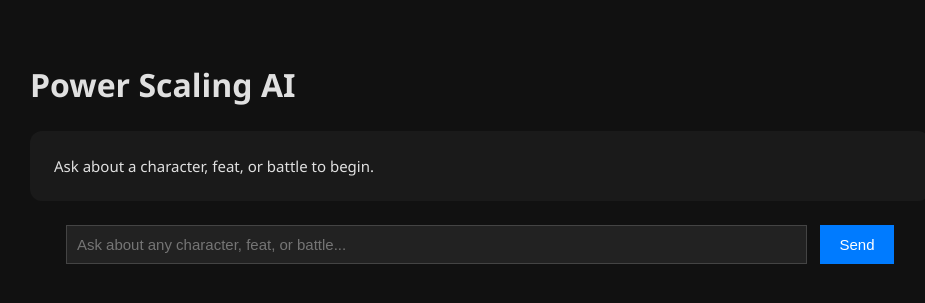
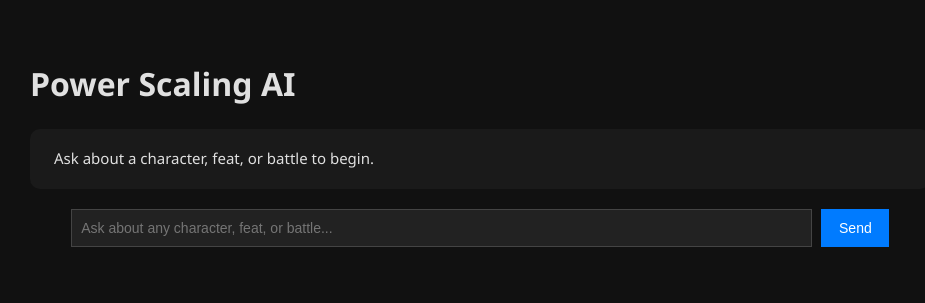
Before and after one commit to Warai777/power-scaler-ai, a Flask app: page / in a window 1280 px wide. Shown: the top 303 px of the page, without its empty margins (160-1085 px from the left). Run offline with Flask 3, Linux system fonts and the light colour scheme.

Commit message:
Update chat.html

```diff
--- a/templates/chat.html
+++ b/templates/chat.html
@@ -4,122 +4,114 @@
   <meta charset="UTF-8">
   <title>Power Scaling AI</title>
   <script src="https://cdn.jsdelivr.net/npm/marked/marked.min.js"></script>
-
   <style>
     body {
       background-color: #111;
       color: #e0e0e0;
       font-family: 'Segoe UI', Roboto, Helvetica, sans-serif;
       padding: 2rem;
-        line-height: 1.5;
+      line-height: 1.45;
     }
-
     .chat-box {
       max-width: 900px;
       margin: 0 auto;
     }
-
     #reply-box {
       background-color: #1a1a1a;
-        padding: 1.5rem;
-        border-radius: 12px;
+      padding: 1.2rem 1.5rem;
+      border-radius: 10px;
       font-size: 15px;
-        line-height: 1.5;
+      line-height: 1.45;
       white-space: pre-wrap;
-        margin-bottom: 1.5rem;
+      margin-bottom: 1.25rem;
     }
-
     #reply-box h1,
     #reply-box h2,
     #reply-box h3 {
-        margin-top: 1rem;
-        margin-bottom: 0.4rem;
+      margin: 0.8rem 0 0.2rem 0;
       font-weight: 600;
-        font-size: 1.1rem;
-        color: #fff;
-        border-bottom: 1px solid #333;
-        padding-bottom: 0.2rem;
+      font-size: 1rem;
+      color: #ffffff;
+      padding-bottom: 2px;
+      border-bottom: 1px solid #2e2e2e;
     }
-
     #reply-box strong {
-        color: #fff;
+      color: #ffc107;
       font-weight: 600;
     }
-
     #reply-box ul {
-        margin: 0.3rem 0 0.8rem 1.2rem;
+      margin: 0.2rem 0 0.6rem 1.1rem;
       padding-left: 1rem;
     }
-
     #reply-box li {
-        margin-bottom: 0.2rem;
+      margin-bottom: 0.1rem;
     }
-
+    #reply-box .block-title {
+      background-color: #222;
+      padding: 0.4rem 0.75rem;
+      margin-top: 1rem;
+      margin-bottom: 0.5rem;
+      border-left: 4px solid #007bff;
+      font-weight: bold;
+      color: #00b7ff;
+    }
     code,
     pre {
       background-color: #222;
-        padding: 0.6rem;
+      padding: 0.5rem 0.75rem;
       border-radius: 6px;
-        display: block;
+      font-family: 'Courier New', monospace;
+      font-size: 13px;
+      margin: 0.5rem 0;
       overflow-x: auto;
-        font-family: 'Courier New', monospace;
-        font-size: 14px;
-        margin-top: 1rem;
-        margin-bottom: 1rem;
-        color: #d6d6d6;
+      color: #ddd;
     }
-
     input[type="text"] {
       width: 80%;
       padding: 0.6rem;
-        font-size: 15px;
+      font-size: 14px;
       background-color: #222;
       border: 1px solid #444;
       color: #e0e0e0;
     }
-
     button {
-        padding: 0.6rem 1.2rem;
-        margin-left: 0.8rem;
-        font-size: 15px;
+      padding: 0.6rem 1.1rem;
+      margin-left: 0.6rem;
+      font-size: 14px;
       background-color: #007bff;
       color: white;
       border: none;
       cursor: pointer;
     }
-
     .user-input {
       display: flex;
       justify-content: center;
     }
   </style>
-
 </head>
 <body>
   <div class="chat-box">
     <h1>Power Scaling AI</h1>
     <div id="reply-box">Ask about a character, feat, or battle to begin.</div>
-
     <div class="user-input">
       <input type="text" id="user-input" placeholder="Ask about any character, feat, or battle...">
       <button onclick="sendMessage()">Send</button>
     </div>
   </div>
-
   <script>
     async function sendMessage() {
       const input = document.getElementById("user-input");
       const message = input.value.trim();
       if (!message) return;
-
       const response = await fetch("/chat", {
         method: "POST",
         headers: { "Content-Type": "application/json" },
         body: JSON.stringify({ message })
       });
-
       const data = await response.json();
-            document.getElementById("reply-box").innerHTML = marked.parse(data.reply);
+      let parsed = marked.parse(data.reply);
+      parsed = parsed.replace(/\*\*(.*?)\*\*/g, '<span class="block-title">$1</span>');
+      document.getElementById("reply-box").innerHTML = parsed;
       input.value = "";
     }
   </script>
```
Lines whose indentation alone changed are shown as unchanged.
